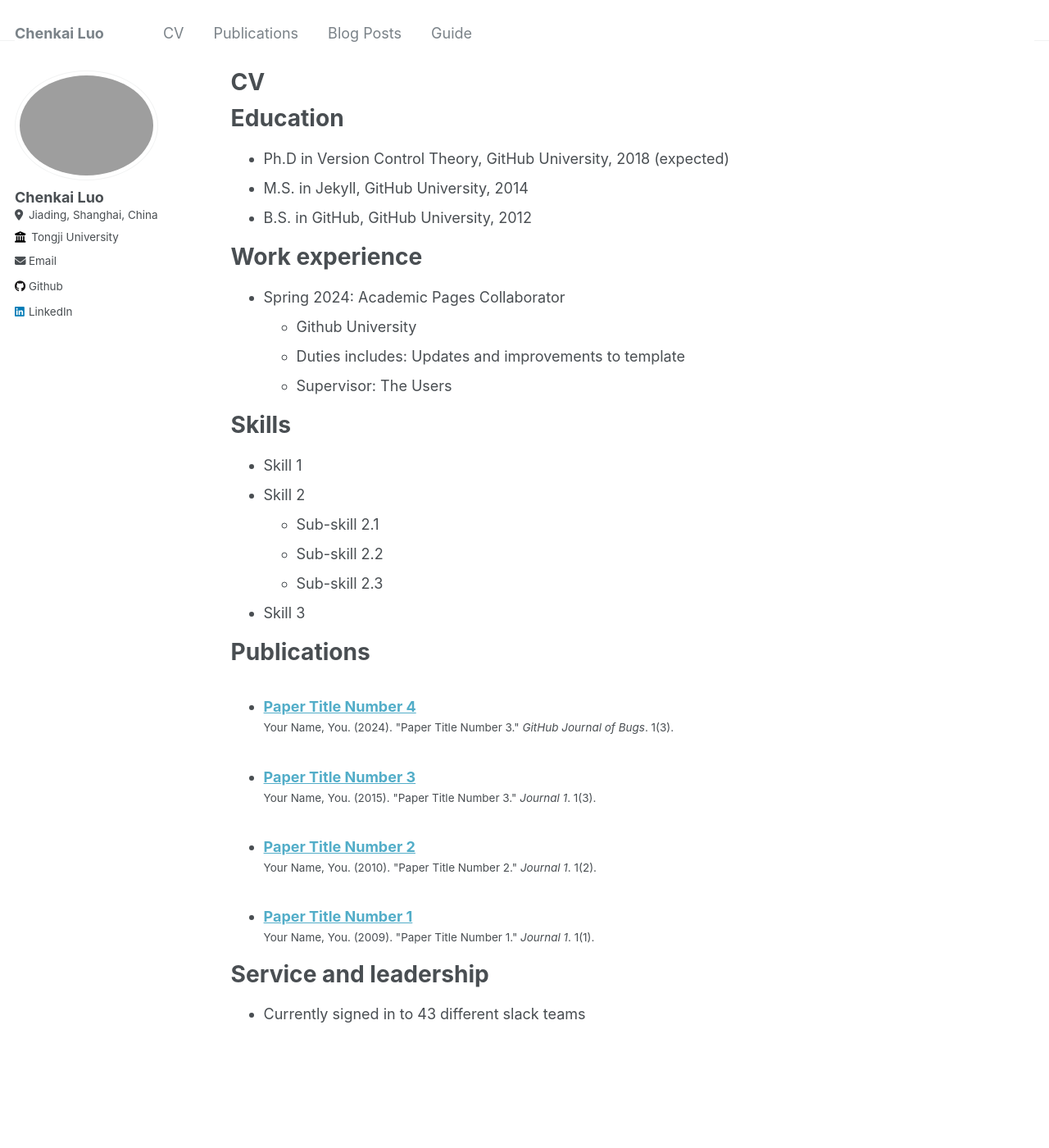
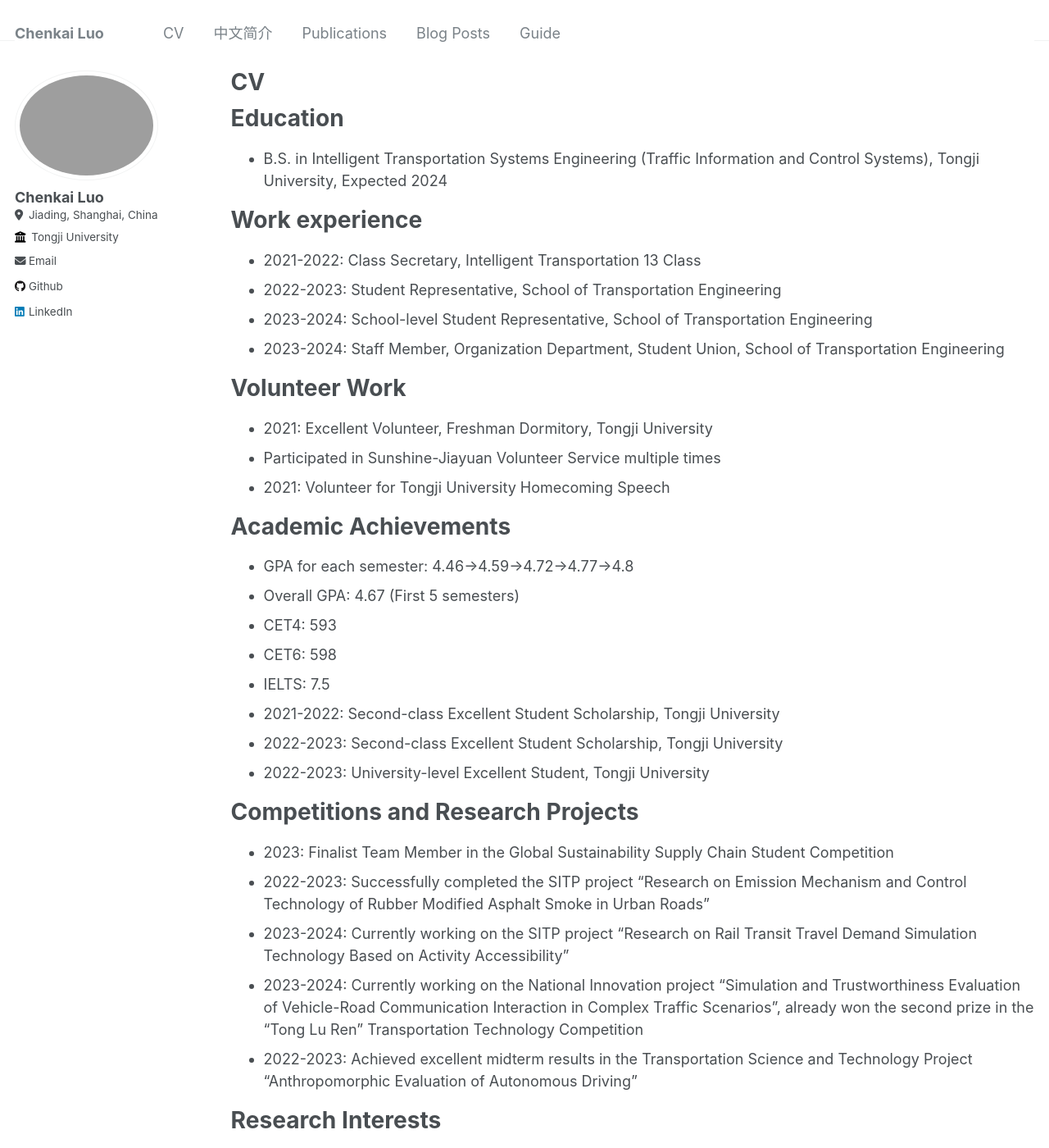
Before and after one commit to ryan11njr/ryan11njr.github.io, a Jekyll site: the page built from _pages/cv.md, in a window 1280 px wide and 1400 px high. Shown: the whole window at 82% size. Built offline with Jekyll 4.4.1, drawn with Linux system fonts in a browser that asks for light colours; some of the changed text lies outside the part shown.

Commit message:
2024-5-18
second try

```diff
--- a/_data/navigation.yml
+++ b/_data/navigation.yml
@@ -3,6 +3,9 @@ main:
 
   - title: "CV"
     url: /cv/
+
+  - title: "中文简介"
+    url: /cv-zh/
 
   - title: "Publications"
     url: /publications/
--- a/_pages/cv.md
+++ b/_pages/cv.md
@@ -11,32 +11,84 @@ redirect_from:
 
 Education
 ======
-* Ph.D in Version Control Theory, GitHub University, 2018 (expected)
-* M.S. in Jekyll, GitHub University, 2014
-* B.S. in GitHub, GitHub University, 2012
+* B.S. in Intelligent Transportation Systems Engineering (Traffic Information and Control Systems), Tongji University, Expected 2024
 
 Work experience
 ======
-* Spring 2024: Academic Pages Collaborator
-  * Github University
-  * Duties includes: Updates and improvements to template
-  * Supervisor: The Users
+* 2021-2022: Class Secretary, Intelligent Transportation 13 Class
+* 2022-2023: Student Representative, School of Transportation Engineering
+* 2023-2024: School-level Student Representative, School of Transportation Engineering
+* 2023-2024: Staff Member, Organization Department, Student Union, School of Transportation Engineering
 
-Skills
+Volunteer Work
 ======
-* Skill 1
-* Skill 2
-  * Sub-skill 2.1
-  * Sub-skill 2.2
-  * Sub-skill 2.3
-* Skill 3
+* 2021: Excellent Volunteer, Freshman Dormitory, Tongji University
+* Participated in Sunshine-Jiayuan Volunteer Service multiple times
+* 2021: Volunteer for Tongji University Homecoming Speech
 
-Publications
+Academic Achievements
 ======
-  <ul>{% for post in site.publications reversed %}
-    {% include archive-single-cv.html %}
-  {% endfor %}</ul>
+* GPA for each semester: 4.46->4.59->4.72->4.77->4.8
+* Overall GPA: 4.67 (First 5 semesters)
+* CET4: 593
+* CET6: 598
+* IELTS: 7.5
+* 2021-2022: Second-class Excellent Student Scholarship, Tongji University
+* 2022-2023: Second-class Excellent Student Scholarship, Tongji University
+* 2022-2023: University-level Excellent Student, Tongji University
 
-Service and leadership
+Competitions and Research Projects
 ======
-* Currently signed in to 43 different slack teams
+* 2023: Finalist Team Member in the Global Sustainability Supply Chain Student Competition
+* 2022-2023: Successfully completed the SITP project "Research on Emission Mechanism and Control Technology of Rubber Modified Asphalt Smoke in Urban Roads"
+* 2023-2024: Currently working on the SITP project "Research on Rail Transit Travel Demand Simulation Technology Based on Activity Accessibility"
+* 2023-2024: Currently working on the National Innovation project "Simulation and Trustworthiness Evaluation of Vehicle-Road Communication Interaction in Complex Traffic Scenarios", already won the second prize in the "Tong Lu Ren" Transportation Technology Competition
+* 2022-2023: Achieved excellent midterm results in the Transportation Science and Technology Project "Anthropomorphic Evaluation of Autonomous Driving"
+
+Research Interests
+======
+* Traffic Big Data Analysis (Passenger Flow Prediction, Geographic Information)
+* Traffic Simulation
+* Traffic Algorithm Design
+* Traffic Operations Research Optimization
+* Autonomous Driving, Vehicle-Road Collaboration
+* Traffic Safety
+* Traffic and Environmental Impact, Green Traffic, Low Carbon Traffic
+* Traffic Planning, Design and Control
+* Rail Transit Safety, Efficiency Optimization
+* Logistics
+
+Courses
+======
+* Traffic Design
+* Traffic Planning
+* Traffic Engineering
+* Traffic Management and Control
+* Principles of Traffic Systems
+* Transport Economics
+* Operations Research
+* Traffic Science and Technology Innovation Competition
+* Traffic Transport Data Technology
+* Intelligent Rail Transit Systems
+* Unmanned Train Control Systems
+* Rail Transit Operation Management and Control
+* Signals and Systems
+* Principles of Information Transmission
+* Basics of Electronic Technology (Digital + Analog)
+* Theoretical Mechanics
+* Descriptive Geometry
+* Engineering Drawing
+
+Software Skills
+======
+| Highly Proficient Software Skills | Basic Software Skills |
+| :-------------------------------: | :-------------------: |
+| VISSIM                             | Multisim              |
+| Veins                              | SolidWorks            |
+| SUMO                               | Anylogic              |
+| PPT                                | OMNeT++               |
+| Excel                              | AutoCAD               |
+| R                                  | OpenTrack             |
+| C++                                |                       |
+| Python                             |                       |
+| MATLAB                             |                       |
--- a/_publications/2009-10-01-paper-title-number-1.md
+++ /dev/null
@@ -1,12 +0,0 @@
----
-title: "Paper Title Number 1"
-collection: publications
-permalink: /publication/2009-10-01-paper-title-number-1
-excerpt: 'This paper is about the number 1. The number 2 is left for future work.'
-date: 2009-10-01
-venue: 'Journal 1'
-paperurl: 'http://academicpages.github.io/files/paper1.pdf'
-citation: 'Your Name, You. (2009). &quot;Paper Title Number 1.&quot; <i>Journal 1</i>. 1(1).'
----
-
-The contents above will be part of a list of publications, if the user clicks the link for the publication than the contents of section will be rendered as a full page, allowing you to provide more information about the paper for the reader. When publications are displayed as a single page, the contents of the above "citation" field will automatically be included below this section in a smaller font.
--- a/_publications/2010-10-01-paper-title-number-2.md
+++ /dev/null
@@ -1,12 +0,0 @@
----
-title: "Paper Title Number 2"
-collection: publications
-permalink: /publication/2010-10-01-paper-title-number-2
-excerpt: 'This paper is about the number 2. The number 3 is left for future work.'
-date: 2010-10-01
-venue: 'Journal 1'
-paperurl: 'http://academicpages.github.io/files/paper2.pdf'
-citation: 'Your Name, You. (2010). &quot;Paper Title Number 2.&quot; <i>Journal 1</i>. 1(2).'
----
-
-The contents above will be part of a list of publications, if the user clicks the link for the publication than the contents of section will be rendered as a full page, allowing you to provide more information about the paper for the reader. When publications are displayed as a single page, the contents of the above "citation" field will automatically be included below this section in a smaller font.
--- a/_publications/2015-10-01-paper-title-number-3.md
+++ /dev/null
@@ -1,12 +0,0 @@
----
-title: "Paper Title Number 3"
-collection: publications
-permalink: /publication/2015-10-01-paper-title-number-3
-excerpt: 'This paper is about the number 3. The number 4 is left for future work.'
-date: 2015-10-01
-venue: 'Journal 1'
-paperurl: 'http://academicpages.github.io/files/paper3.pdf'
-citation: 'Your Name, You. (2015). &quot;Paper Title Number 3.&quot; <i>Journal 1</i>. 1(3).'
----
-
-The contents above will be part of a list of publications, if the user clicks the link for the publication than the contents of section will be rendered as a full page, allowing you to provide more information about the paper for the reader. When publications are displayed as a single page, the contents of the above "citation" field will automatically be included below this section in a smaller font.
--- a/_publications/2024-02-17-paper-title-number-4.md
+++ /dev/null
@@ -1,12 +0,0 @@
----
-title: "Paper Title Number 4"
-collection: publications
-permalink: /publication/2024-02-17-paper-title-number-4
-excerpt: 'This paper is about fixing template issue #693.'
-date: 2024-02-17
-venue: 'GitHub Journal of Bugs'
-paperurl: 'http://academicpages.github.io/files/paper3.pdf'
-citation: 'Your Name, You. (2024). &quot;Paper Title Number 3.&quot; <i>GitHub Journal of Bugs</i>. 1(3).'
----
-
-The contents above will be part of a list of publications, if the user clicks the link for the publication than the contents of section will be rendered as a full page, allowing you to provide more information about the paper for the reader. When publications are displayed as a single page, the contents of the above "citation" field will automatically be included below this section in a smaller font.
```
Also changed, not shown: _pages/cv-zh.md (added, +92 -0 lines), _pages/publications.md (+1 -1 lines), _posts/2012-08-14-blog-post-1.md (deleted, +0 -20 lines), _posts/2013-08-14-blog-post-2.md (deleted, +0 -20 lines), _posts/2014-08-14-blog-post-3.md (deleted, +0 -20 lines), _posts/2015-08-14-blog-post-4.md (deleted, +0 -20 lines), _posts/2024-05-18-future-post.md (added, +11 -0 lines), _posts/2199-01-01-future-post.md (deleted, +0 -11 lines), _publications/2024-05-18-All-Reports.md (added, +12 -0 lines).
